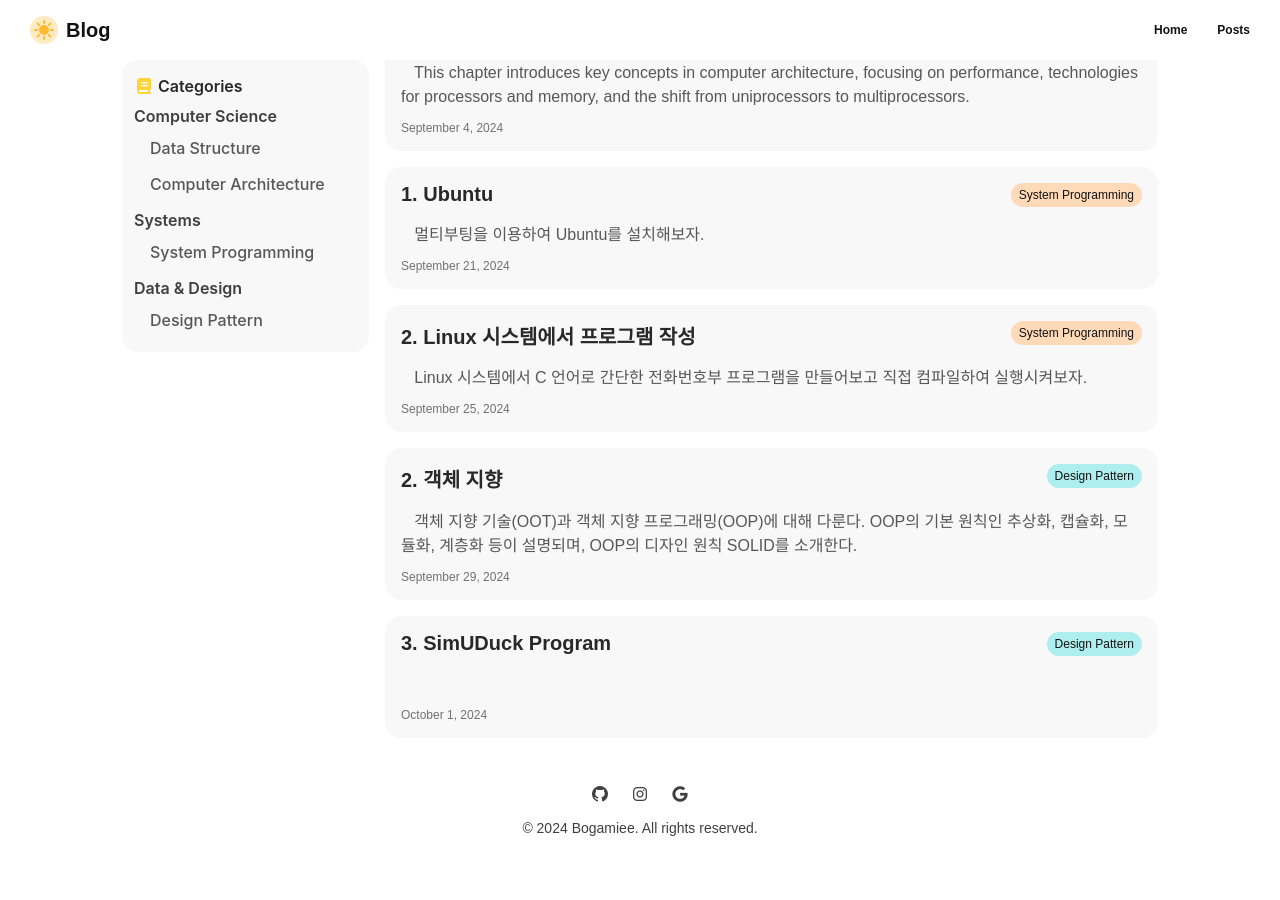
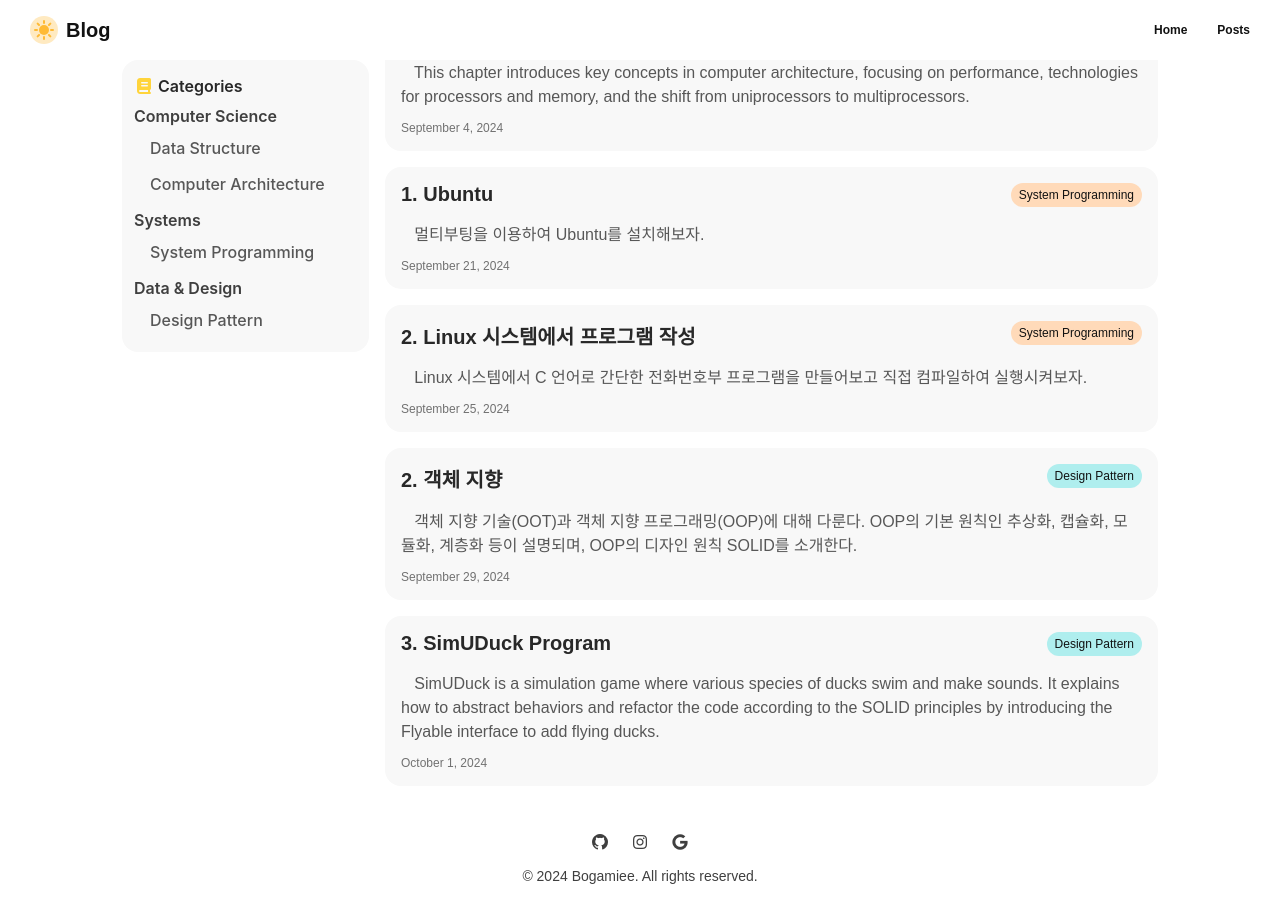
Before and after one commit to bogamie/bogamie.github.io, a Jekyll site: the page built from _pages/posts.html, in a window 1280 px wide and 900 px high, scrolled down 222 px. Built offline with Jekyll 4.4.1, drawn with Linux system fonts in a browser that asks for light colours; cached includes are drawn as plain includes; nearby versions of some CDN libraries; some web fonts are replaced; before the commit the page ends 1074 px from its top, so only the background shows below that.

Commit message:
Update 2024-10-01-design-pattern-3.md

```diff
--- a/_posts/Design Pattern/2024-10-01-design-pattern-3.md
+++ b/_posts/Design Pattern/2024-10-01-design-pattern-3.md
@@ -1,6 +1,6 @@
 ---
 title:  "3. SimUDuck Program"
-excerpt: "&nbsp;&nbsp; "
+excerpt: "&nbsp;&nbsp; SimUDuck is a simulation game where various species of ducks swim and make sounds. It explains how to abstract behaviors and refactor the code according to the SOLID principles by introducing the Flyable interface to add flying ducks."
 date:   2024-10-01 22:20:14 +0900
 categories: Design Pattern
 permalink: posts/3-simuduck-program
```
